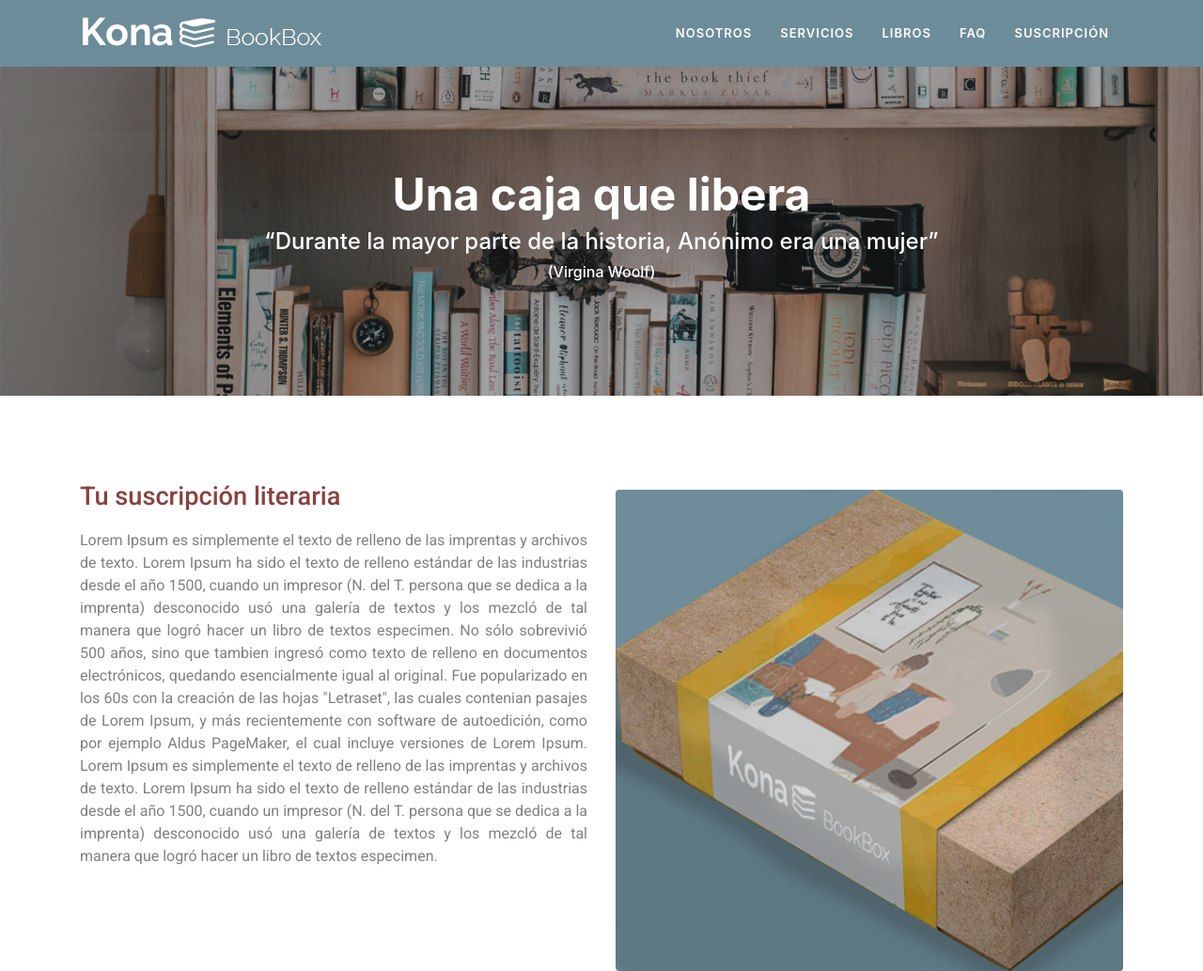
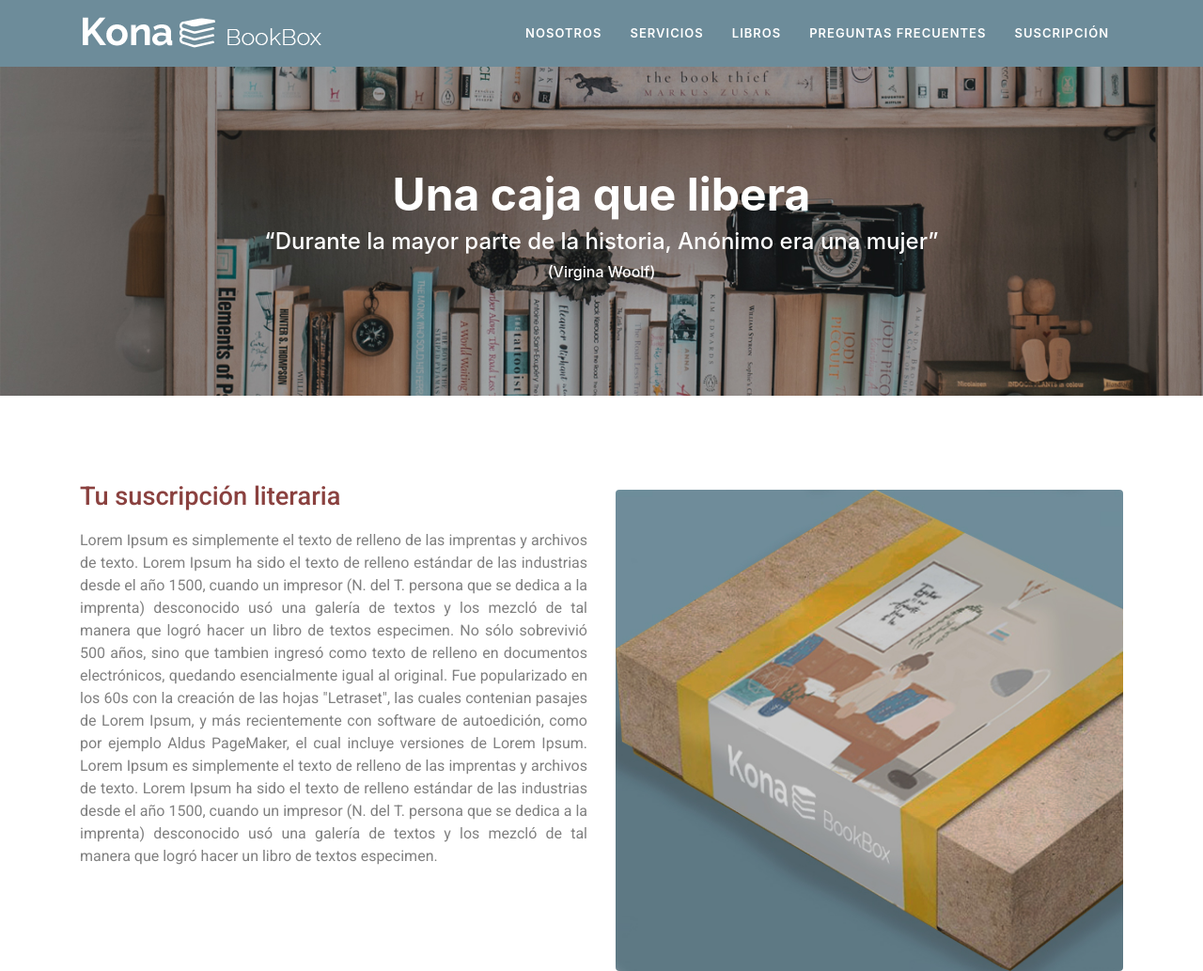
Before and after one commit to ayecampot/kona-repo, a website: page index.html in a window 1280 px wide. Shown: the top 1033 px of the page at 94% size. Drawn offline with nearby package versions, Linux system fonts and the light colour scheme; some packages are replaced by stand-ins of ours; a script that the page names is missing.

Commit message:
cambio de faq a preguntas frecuentes

```diff
--- a/index.html
+++ b/index.html
@@ -35,7 +35,7 @@
                             <a class="nav-link" href="#libros">Libros</a>
                         </li>
                         <li class="nav-item">
-                            <a class="nav-link" href="pages/preguntasFrecuentes.html">FAQ</a>
+                            <a class="nav-link" href="pages/preguntasFrecuentes.html">Preguntas Frecuentes</a>
                         </li>
                         <li class="nav-item">
                             <a class="nav-link" href="#contacto">Suscripción</a>
```
